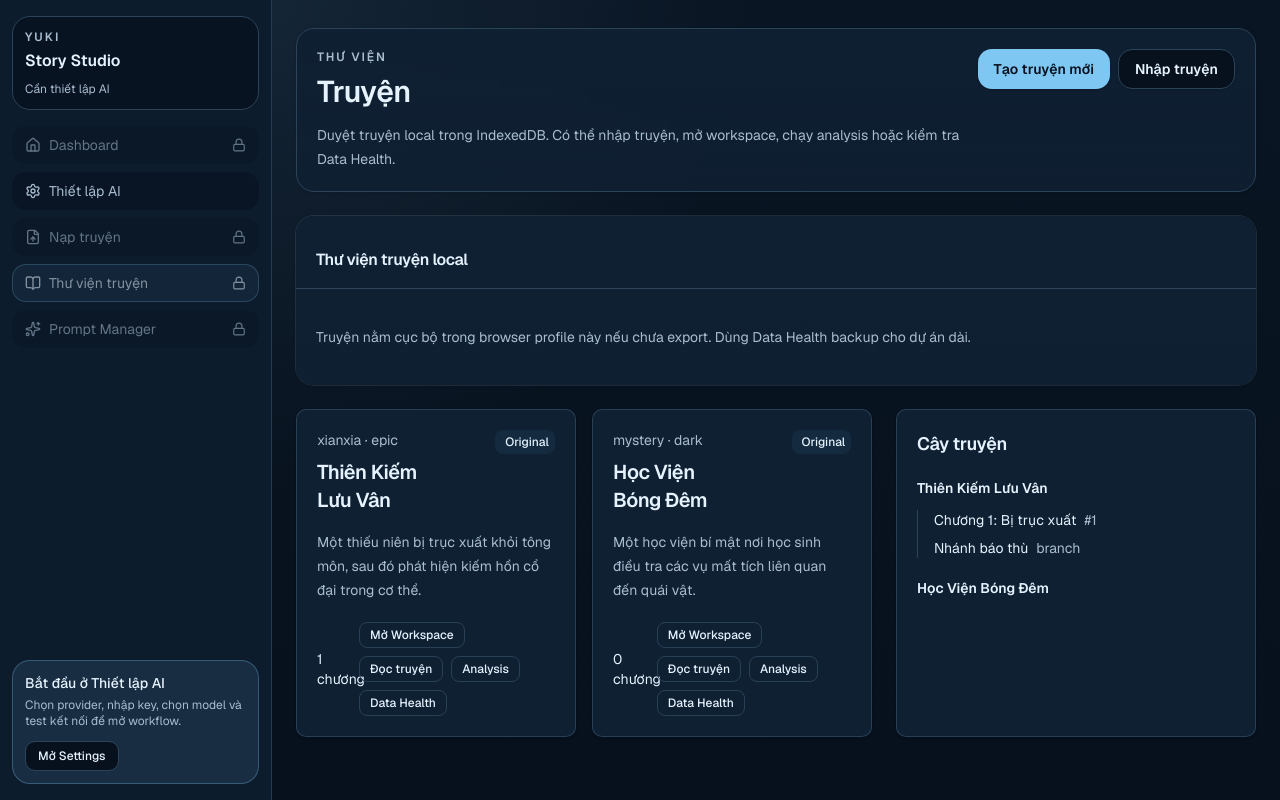
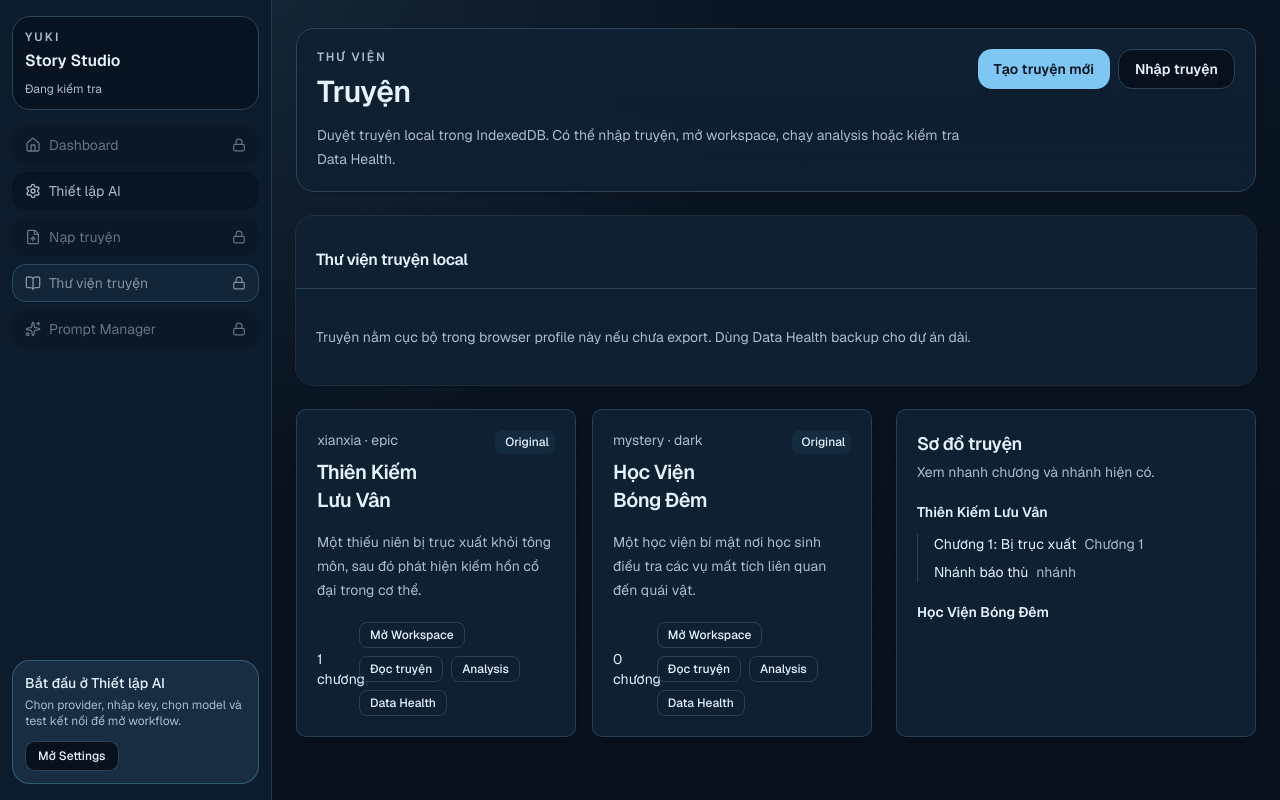
Before and after one commit to PhatMap/yuki, a Next.js app: page /stories in a window 1280 px wide. Built offline with nearby package versions, Linux system fonts and the light colour scheme.

Commit message:
Polish story tree copy

```diff
--- a/src/components/story/story-tree.tsx
+++ b/src/components/story/story-tree.tsx
@@ -11,7 +11,10 @@ export default function StoryTree({
 }) {
   return (
     <aside className="rounded-lg border bg-card p-5 text-card-foreground shadow-sm">
-      <h2 className="text-lg font-semibold tracking-tight">Cây truyện</h2>
+      <h2 className="text-lg font-semibold tracking-tight">Sơ đồ truyện</h2>
+      <p className="mt-1 text-sm text-muted-foreground">
+        Xem nhanh chương và nhánh hiện có.
+      </p>
       <div className="mt-5 space-y-5">
         {stories.map((story) => {
           const storyChapters = chapters.filter(
@@ -27,14 +30,16 @@ export default function StoryTree({
               <ol className="mt-3 space-y-2 border-l pl-4 text-sm text-muted-foreground">
                 {storyChapters.map((chapter) => (
                   <li key={chapter.id}>
-                    <span className="text-foreground">{chapter.title}</span>
-                    <span className="ml-2">#{chapter.order}</span>
+                    <span className="text-foreground">
+                      {chapter.title || "Không có tiêu đề"}
+                    </span>
+                    <span className="ml-2">Chương {chapter.order}</span>
                   </li>
                 ))}
                 {storyBranches.map((branch) => (
                   <li key={branch.id}>
                     <span className="text-foreground">{branch.name}</span>
-                    <span className="ml-2">branch</span>
+                    <span className="ml-2">nhánh</span>
                   </li>
                 ))}
               </ol>
```
